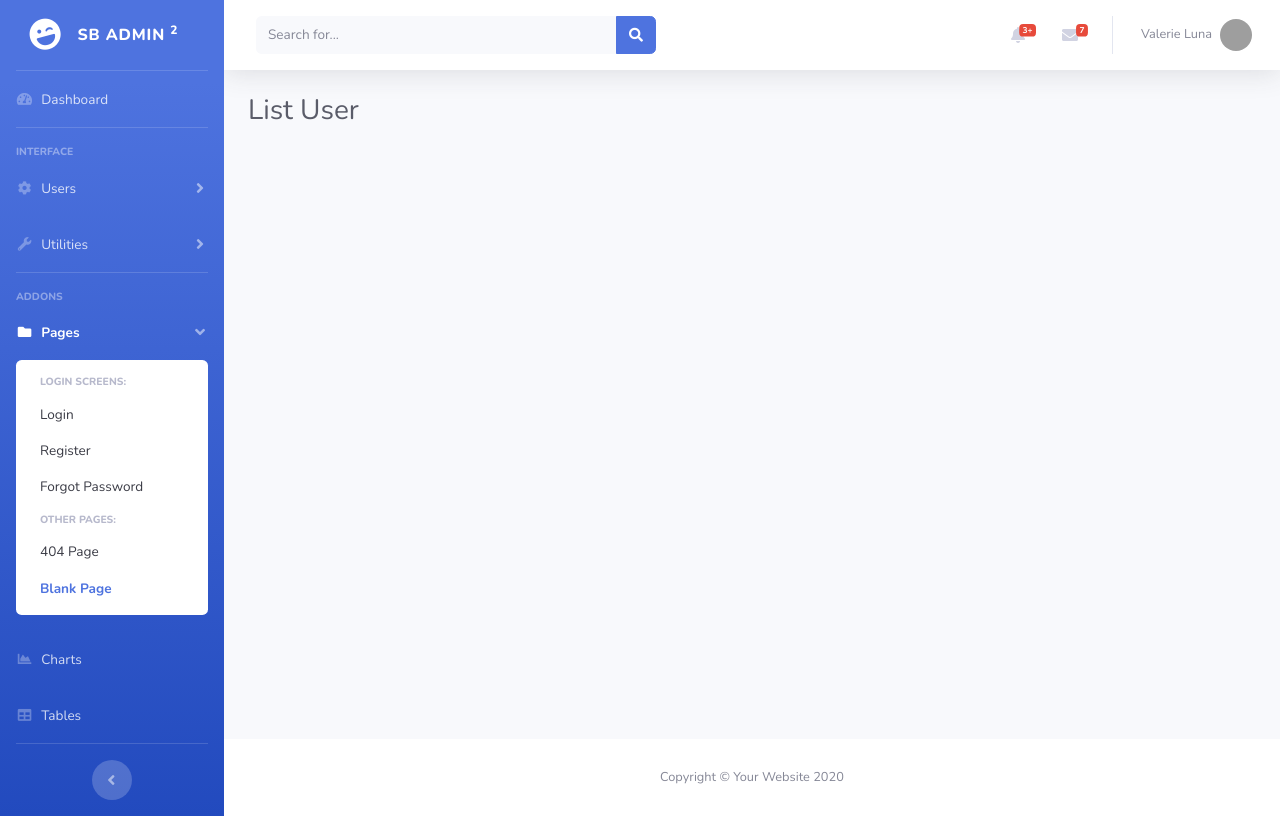
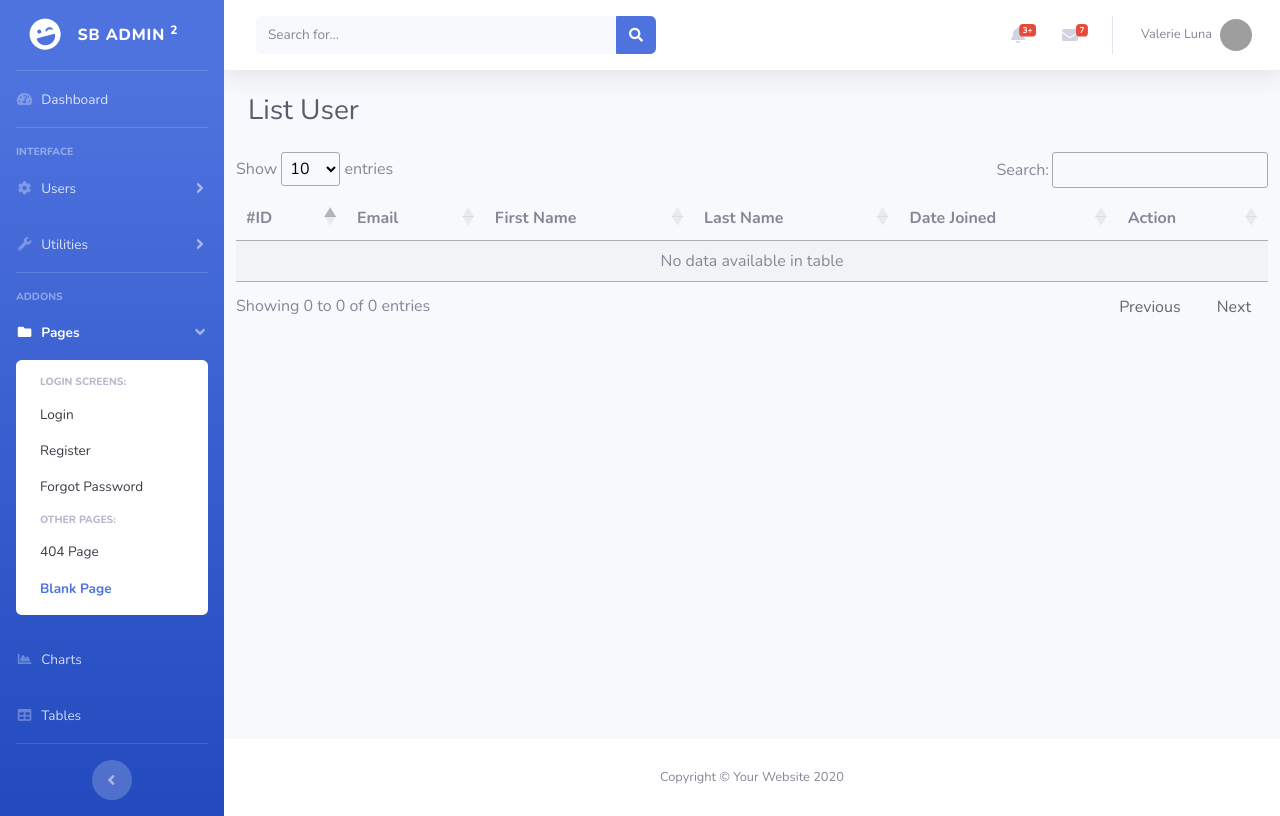
Before and after one commit to ashishgoyal2310/meter-reading, a Django app: page /users/list/ in a window 1280 px wide. Run offline with Django 3.2, Linux system fonts and the light colour scheme; some libraries are stand-ins or nearby versions; grey boxes are pictures that could not be loaded.

Commit message:
Update for user listing using datatable

```diff
--- a/templates/blank.html
+++ b/templates/blank.html
@@ -17,6 +17,7 @@
 
   <!-- Custom styles for this template-->
   <link href="/static/css/sb-admin-2.min.css" rel="stylesheet">
+  {% block extracss %}{% endblock %}
 </head>
 
 <body id="page-top">
@@ -394,6 +395,7 @@
 
   <!-- Custom scripts for all pages-->
   <script src="/static/js/sb-admin-2.min.js"></script>
+  {% block extrajs %}{% endblock %}
 
 </body>
 
--- a/templates/users/user_list.html
+++ b/templates/users/user_list.html
@@ -2,14 +2,53 @@
 
 {% block contentheading %}List User{% endblock %}
 
+{% block extracss %}
+<link href="https://cdn.datatables.net/1.10.21/css/jquery.dataTables.min.css" rel="stylesheet">
+<style>
+    .dataTables_wrapper,
+    table.dataTable {
+        width: 100%;
+    }
+</style>
+{% endblock %}
+
 {% block content %}
 <div class="row">
-    {% for user_list in all_users %}
-        ID: {{user_list.id}}
-        Email: {{user_list.email}}
-        F Name: {{user_list.first_name}}
-        L Name: {{user_list.last_name}}
-        <br>
-    {% endfor %}
+    <table id="exampleTableId" class="display">
+        <thead>
+            <tr>
+                <th>#ID</th>
+                <th>Email</th>
+                <th>First Name</th>
+                <th>Last Name</th>
+                <th>Date Joined</th>
+                <th>Action</th>
+            </tr>
+        </thead>
+        <tbody>
+            {% for user_obj in all_users %}
+                <tr>
+                    <td>{{user_obj.id}}</td>
+                    <td>{{user_obj.email}}</td>
+                    <td>{{user_obj.first_name}}</td>
+                    <td>{{user_obj.last_name}}</td>
+                    <td>{{user_obj.date_joined}}</td>
+                    <td>
+                        <button>Edit</button>
+                        <button>Delete</button>
+                    </td>
+                </tr>
+            {% endfor %}
+        </tbody>
+    </table>
 </div>
 {% endblock %}
+
+{% block extrajs %}
+<script src="https://cdn.datatables.net/1.10.21/js/jquery.dataTables.min.js"></script>
+<script>
+    $(document).ready(function() {
+        $('#exampleTableId').DataTable();
+    });
+</script>
+{% endblock %}
--- a/users/views.py
+++ b/users/views.py
@@ -7,8 +7,9 @@
 
 # Create your views here.
 def users_index(request):
-    return HttpResponse("Test Users Index View.")
-
+    template_name = "blank.html"
+    ctx = {}
+    return render(request, template_name, ctx)
 
 def user_list_view(request):
     template_name = "users/user_list.html"
```
